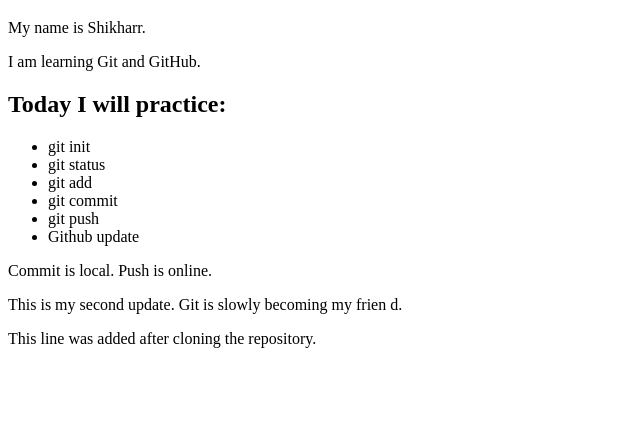
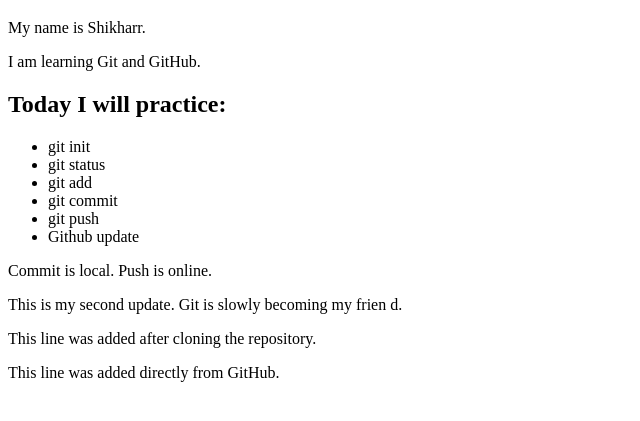
Before and after one commit to shikharr23/git-github-assignment, a plain HTML site: page index.html in a window 1280 px wide. Shown: the part 61-482 px from the top of the page, without its empty margins (0-640 px from the left). Drawn offline with Linux system fonts and the light colour scheme.

Commit message:
Add line indicating direct GitHub edit

```diff
--- a/index.html
+++ b/index.html
@@ -19,5 +19,6 @@
     <p>Commit is local. Push is online.</p>
     <p>This is my second update. Git is slowly becoming my frien d.</p>
     <p>This line was added after cloning the repository.</p>
+    <p>This line was added directly from GitHub.</p>
   </body>
 </html>
```
